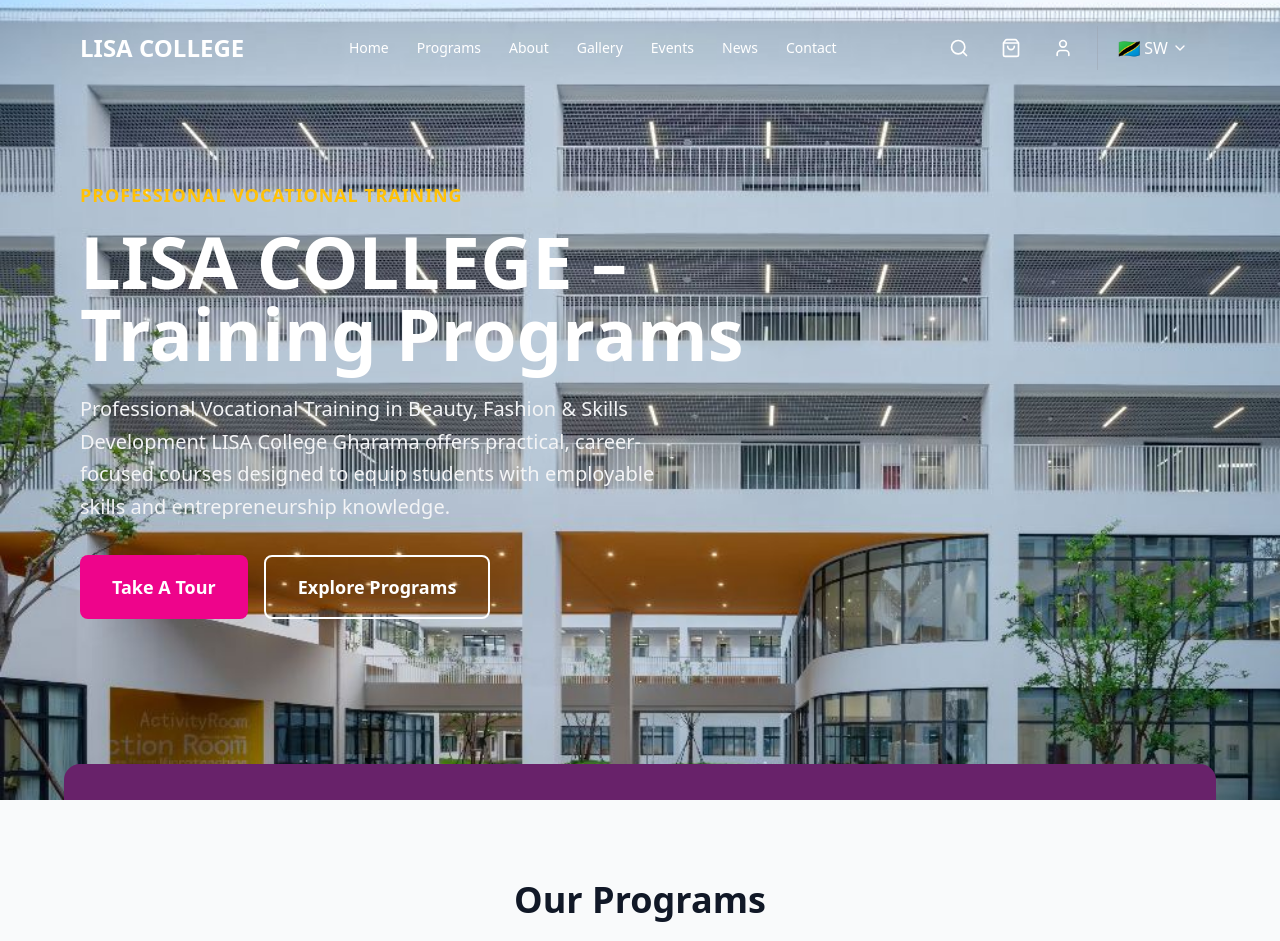
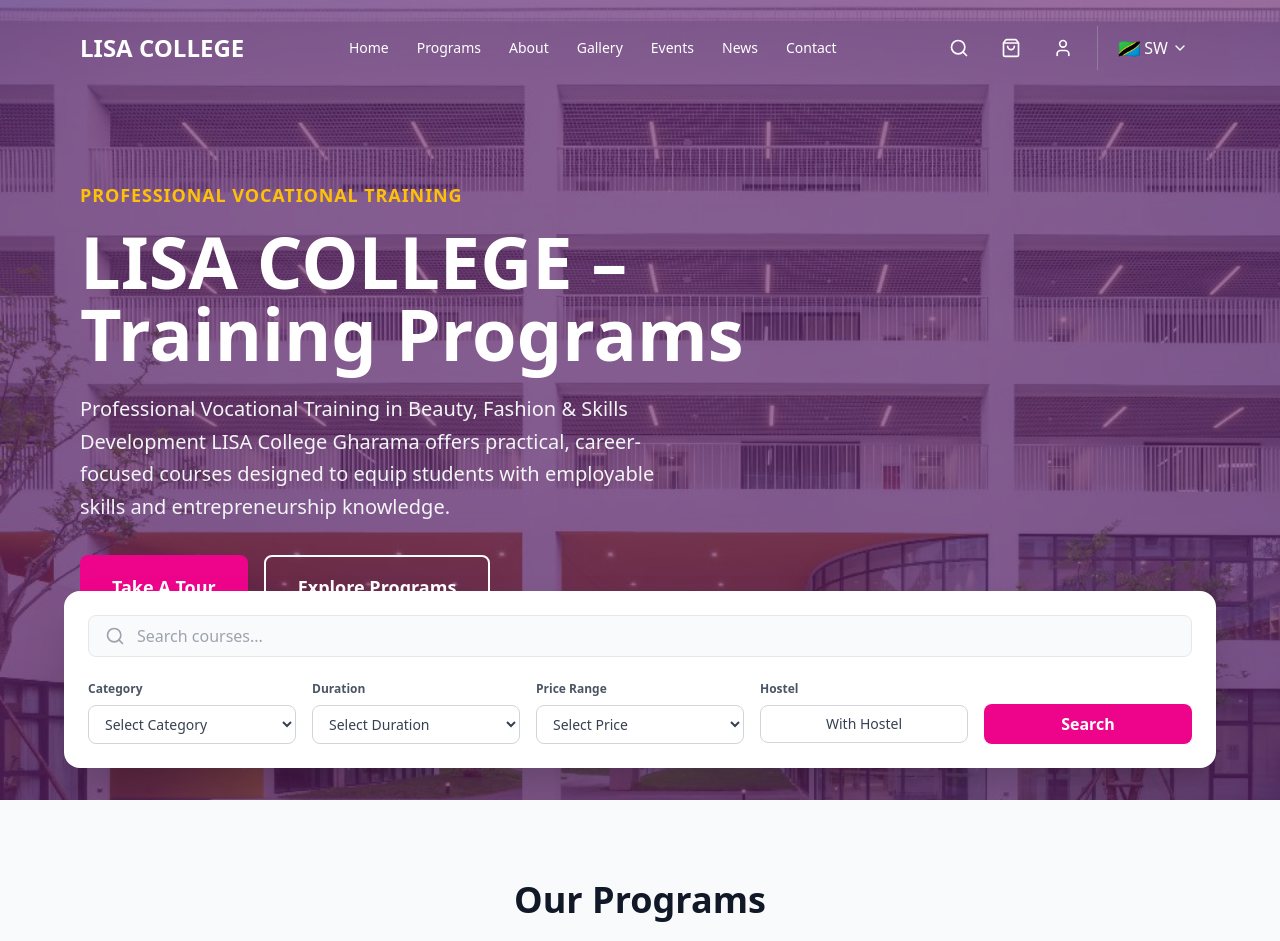
Before and after one commit to msetitech/lisacollege, a React app in the folder frontend/: page / in a window 1280 px wide. Shown: the top 941 px of the page. Built offline with nearby package versions, Linux system fonts and the light colour scheme; the HTML template or start-up script is replaced by a standard one.

Commit message:
fixing the landing with filter seaching

```diff
--- a/frontend/src/components/Sections/Hero.jsx
+++ b/frontend/src/components/Sections/Hero.jsx
@@ -1,8 +1,43 @@
 import { useTranslation } from "react-i18next";
+import { useState } from "react";
+import { ChevronDown, Search } from "lucide-react";
 import heroImage from "../../assets/images/demolandingimage.jpg";
 
 export default function Hero() {
 	const { t } = useTranslation();
+	const [filters, setFilters] = useState({
+		category: "",
+		duration: "",
+		price: "",
+		hostel: false,
+	});
+
+	const categories = [
+		"Makeup & Styling",
+		"Decoration",
+		"Fashion Design",
+		"Henna",
+	];
+
+	const durations = ["1 Month", "2 Months", "3 Months", "6 Months"];
+	const priceRanges = [
+		"Under 200K",
+		"200K - 400K",
+		"400K - 600K",
+		"Above 600K",
+	];
+
+	const handleFilter = (key, value) => {
+		setFilters((prev) => ({
+			...prev,
+			[key]: prev[key] === value ? "" : value,
+		}));
+	};
+
+	const handleSearch = () => {
+		console.log("Applying filters:", filters);
+		// Will add course filtering logic here
+	};
 
 	return (
 		<section
@@ -12,7 +47,7 @@
 				height: "100vh",
 			}}>
 			{/* Dark Overlay */}
-			<div className="absolute inset-0 bg-[#68226A]/92"></div>
+			<div className="absolute inset-0 bg-[#68226A]/65"></div>
 			<div className="relative max-w-6xl mx-auto px-4 h-full flex flex-col justify-center">
 				<div className="max-w-2xl">
 					{/* Subtitle */}
@@ -42,26 +77,97 @@
 				</div>
 			</div>
 
-			{/* Bottom Feature Bar */}
-			<div className="absolute bottom-0 left-1/2 transform -translate-x-1/2 w-11/12 max-w-6xl -mb-20 rounded-2xl bg-[#68226A] py-8">
-				<div className="px-4">
-					<div className="grid grid-cols-2 md:grid-cols-4 gap-6 text-white">
-						<div className="text-center">
-							<p className="text-2xl font-bold text-white">20+</p>
-							<p className="text-sm opacity-90">{t("hero.courses")}</p>
-						</div>
-						<div className="text-center">
-							<p className="text-2xl font-bold text-white">2500+</p>
-							<p className="text-sm opacity-90">{t("hero.graduates")}</p>
-						</div>
-						<div className="text-center">
-							<p className="text-2xl font-bold text-white">14+</p>
-							<p className="text-sm opacity-90">{t("hero.years")}</p>
-						</div>
-						<div className="text-center">
-							<p className="text-2xl font-bold text-white">35+</p>
-							<p className="text-sm opacity-90">{t("hero.countries")}</p>
-						</div>
+			{/* Search & Filter Bar */}
+			<div className="absolute bottom-8 left-1/2 transform -translate-x-1/2 w-11/12 max-w-6xl rounded-2xl bg-white p-6 shadow-2xl">
+				{/* Search Input */}
+				<div className="mb-6 flex items-center bg-gray-50 rounded-lg px-4 py-2 border border-gray-200">
+					<Search className="text-gray-400 w-5 h-5 mr-3" />
+					<input
+						type="text"
+						placeholder="Search courses..."
+						className="flex-1 bg-transparent outline-none text-gray-700 placeholder-gray-400"
+					/>
+				</div>
+
+				{/* Filters Grid */}
+				<div className="grid grid-cols-1 sm:grid-cols-2 md:grid-cols-5 gap-4">
+					{/* Category Filter */}
+					<div>
+						<label className="text-xs font-semibold text-gray-600 block mb-2">
+							Category
+						</label>
+						<select
+							value={filters.category}
+							onChange={(e) => handleFilter("category", e.target.value)}
+							className="w-full bg-white border border-gray-300 rounded-lg px-3 py-2 text-sm text-gray-700 focus:outline-none focus:border-[#68226A]">
+							<option value="">Select Category</option>
+							{categories.map((cat) => (
+								<option key={cat} value={cat}>
+									{cat}
+								</option>
+							))}
+						</select>
+					</div>
+
+					{/* Duration Filter */}
+					<div>
+						<label className="text-xs font-semibold text-gray-600 block mb-2">
+							Duration
+						</label>
+						<select
+							value={filters.duration}
+							onChange={(e) => handleFilter("duration", e.target.value)}
+							className="w-full bg-white border border-gray-300 rounded-lg px-3 py-2 text-sm text-gray-700 focus:outline-none focus:border-[#68226A]">
+							<option value="">Select Duration</option>
+							{durations.map((dur) => (
+								<option key={dur} value={dur}>
+									{dur}
+								</option>
+							))}
+						</select>
+					</div>
+
+					{/* Price Filter */}
+					<div>
+						<label className="text-xs font-semibold text-gray-600 block mb-2">
+							Price Range
+						</label>
+						<select
+							value={filters.price}
+							onChange={(e) => handleFilter("price", e.target.value)}
+							className="w-full bg-white border border-gray-300 rounded-lg px-3 py-2 text-sm text-gray-700 focus:outline-none focus:border-[#68226A]">
+							<option value="">Select Price</option>
+							{priceRanges.map((price) => (
+								<option key={price} value={price}>
+									{price}
+								</option>
+							))}
+						</select>
+					</div>
+
+					{/* Hostel Toggle */}
+					<div>
+						<label className="text-xs font-semibold text-gray-600 block mb-2">
+							Hostel
+						</label>
+						<button
+							onClick={() => handleFilter("hostel", !filters.hostel)}
+							className={`w-full px-3 py-2 text-sm font-medium rounded-lg border transition-colors ${
+								filters.hostel
+									? "bg-[#68226A] text-white border-[#68226A]"
+									: "bg-white text-gray-700 border-gray-300 hover:border-[#68226A]"
+							}`}>
+							With Hostel
+						</button>
+					</div>
+
+					{/* Apply Button */}
+					<div className="flex items-end">
+						<button
+							onClick={handleSearch}
+							className="w-full bg-[#EE048B] hover:bg-[#d60278] text-white font-bold py-2 rounded-lg transition-all transform hover:scale-105">
+							Search
+						</button>
 					</div>
 				</div>
 			</div>
```
